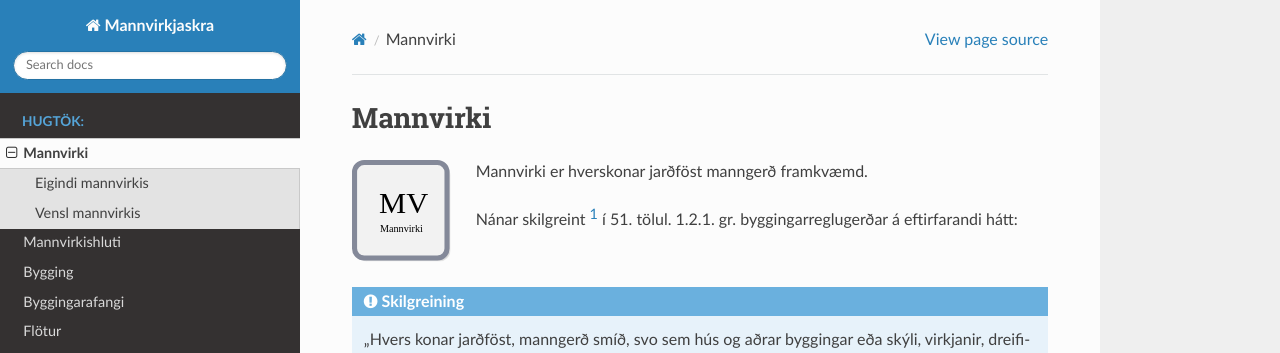
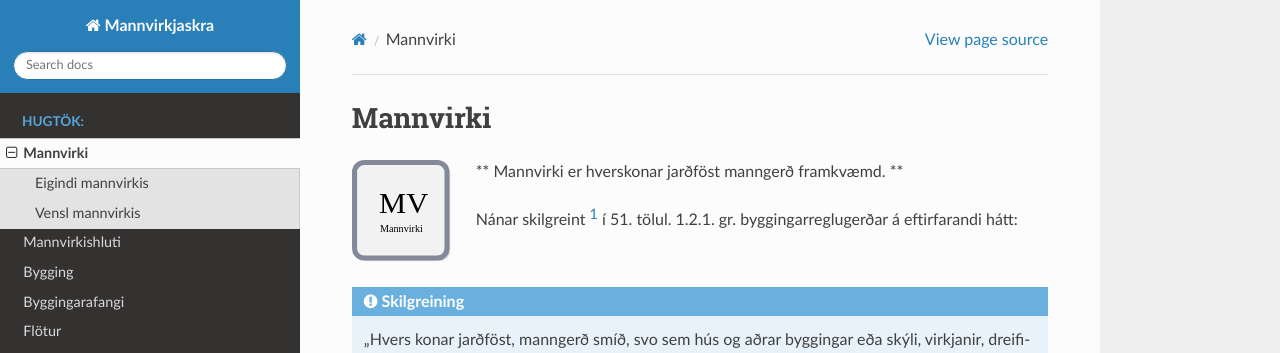
Before and after one commit to hthl/Mannvirkjaskra, a Sphinx documentation site: the page built from source/mannvirki.rst, in a window 1280 px wide and 1229 px high. Shown: the top 353 px of the window. Built offline with Sphinx 7.4.7 and the Read the Docs theme 2.0.0, drawn with Linux system fonts in a browser that asks for light colours.

```diff
--- a/source/mannvirki.rst
+++ b/source/mannvirki.rst
@@ -5,7 +5,7 @@ Mannvirki
   :alt: Mannvirki
   :align: left
 
-Mannvirki er hverskonar jarðföst manngerð framkvæmd.
+** Mannvirki er hverskonar jarðföst manngerð framkvæmd. **
 
 Nánar skilgreint [#]_ í 51. tölul. 1.2.1. gr. byggingarreglugerðar á eftirfarandi hátt:
 
```
